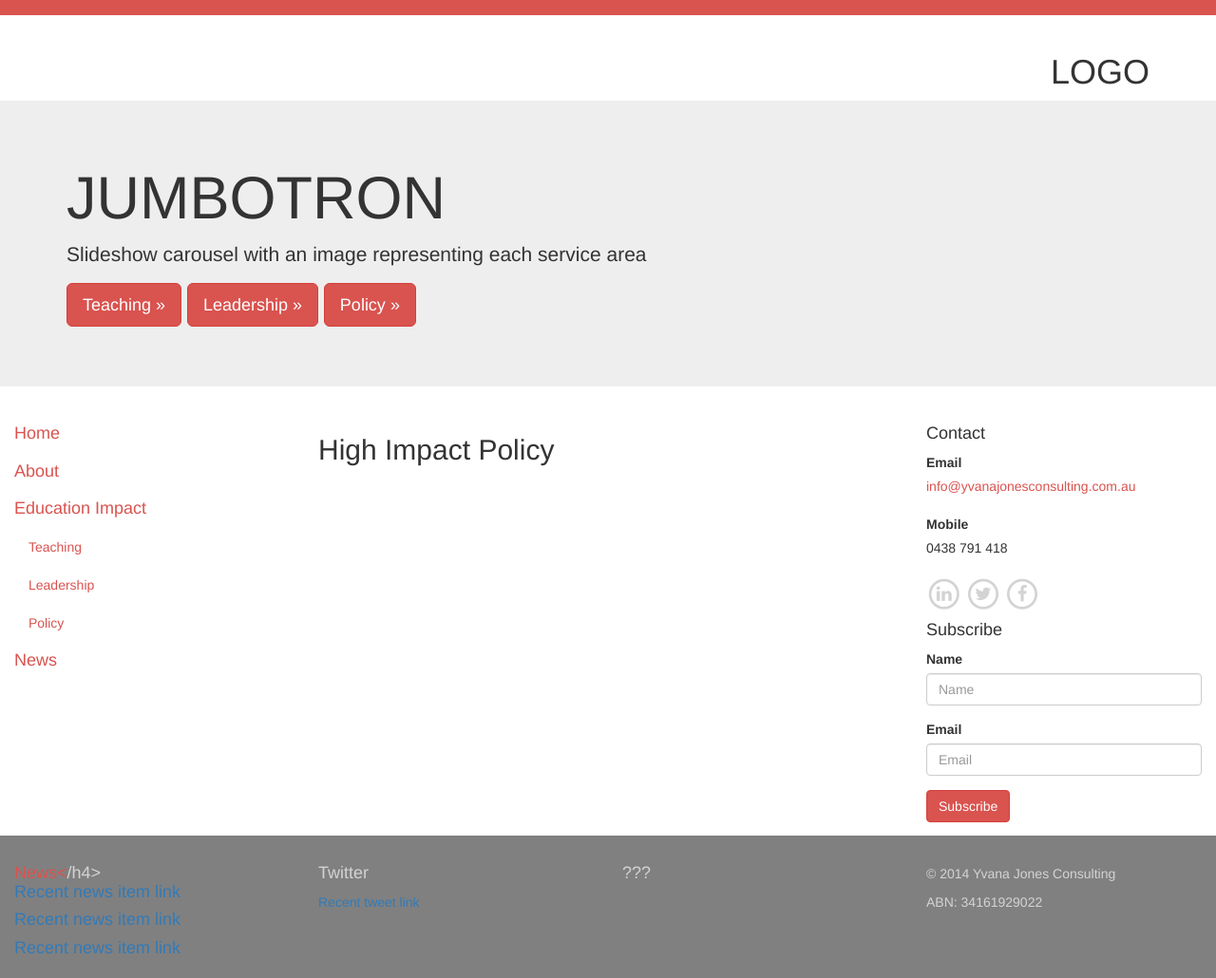
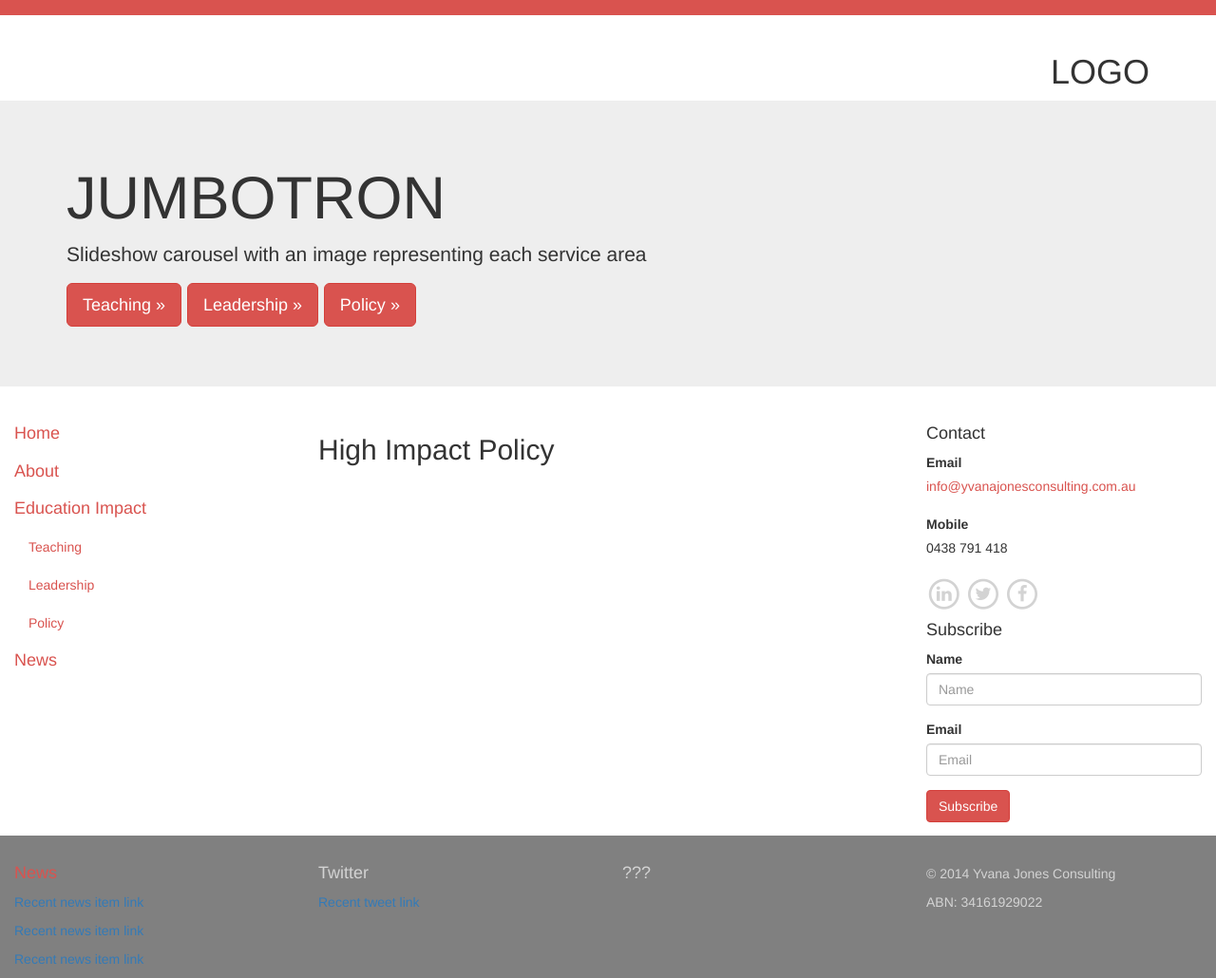
Before and after one commit to idm/idm.github.io, a Jekyll site: the page built from yjc/policy.md, in a window 1280 px wide. Shown: the whole page at 95% size. Built offline with Jekyll 4.4.1, drawn with Linux system fonts in a browser that asks for light colours; nearby versions of some CDN libraries.

Commit message:
fix broken h4

```diff
--- a/_layouts/yjc.html
+++ b/_layouts/yjc.html
@@ -143,7 +143,7 @@ html, body {
 <div class="container-fluid">
 <div class="row">
         <div class="col-md-3">
-        <h4><a href="news">News<</a>/h4>
+        <h4><a href="news">News</a></h4>
         <p><a>Recent news item link</a></p>
         <p><a>Recent news item link</a></p>
         <p><a>Recent news item link</a></p>
```
